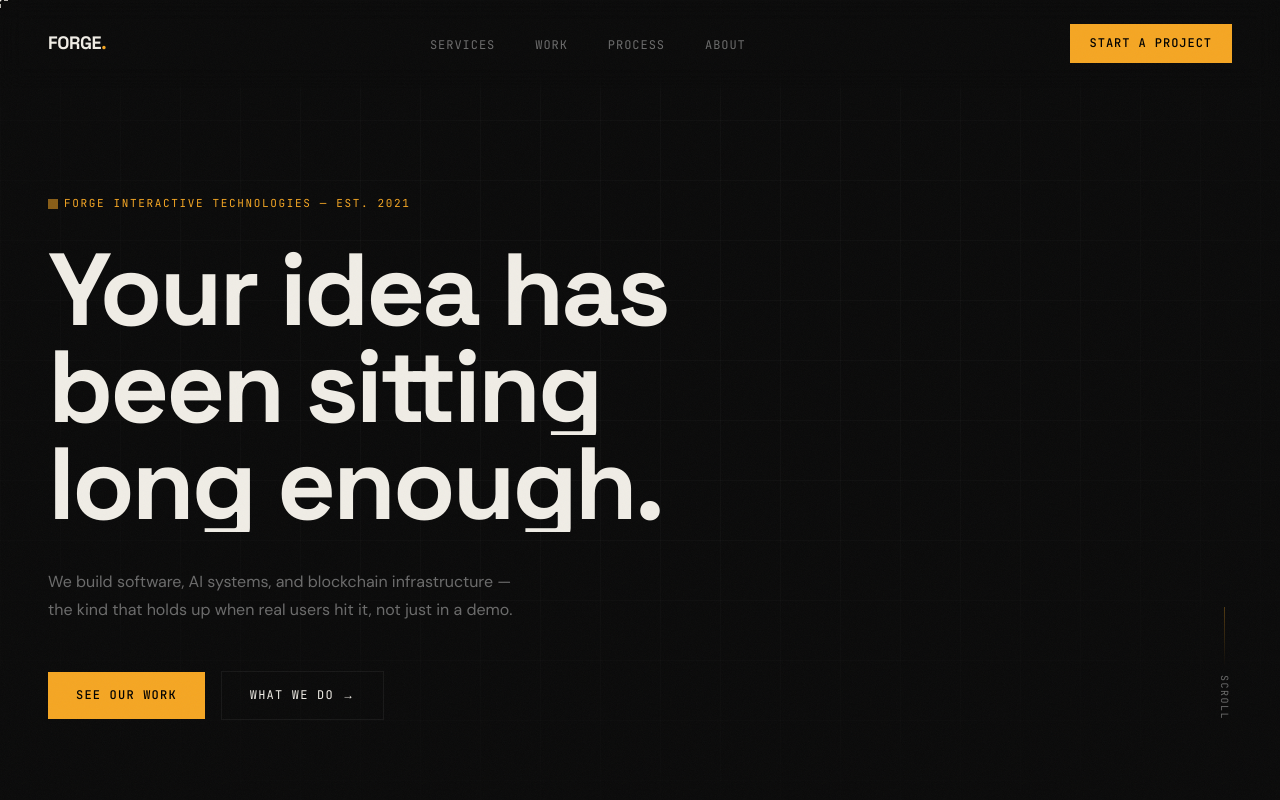
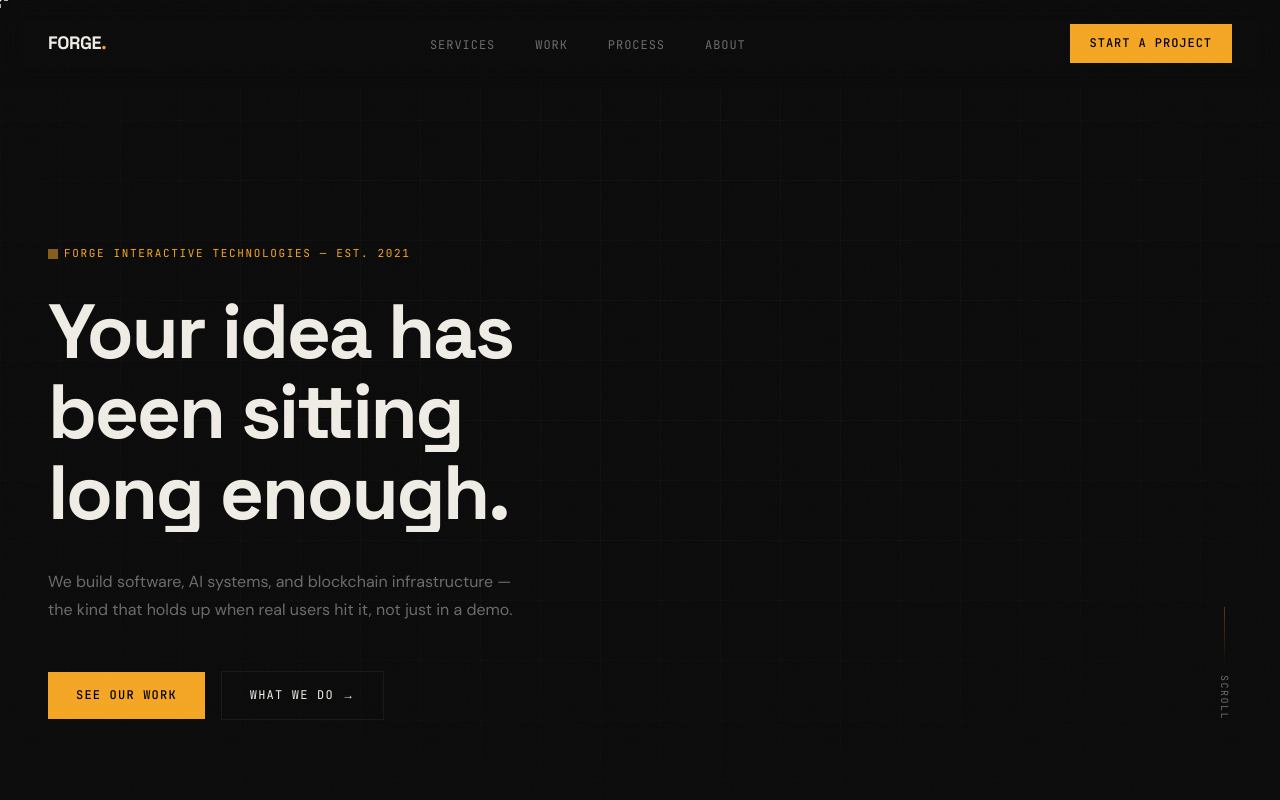
Before and after one commit to navyansh007/forge-interactive-technologies, a Next.js app: page / in a window 1280 px wide. Shown: the top 800 px of the page. Built offline with nearby package versions, Linux system fonts and the light colour scheme.

Commit message:
Modify font size and line height of hero text

```diff
--- a/components/Hero.tsx
+++ b/components/Hero.tsx
@@ -59,9 +59,9 @@ export default function Hero() {
         <h1
           style={{
             fontFamily: "var(--font-display), sans-serif",
-            fontSize: "clamp(44px, 8vw, 120px)",
+            fontSize: "clamp(40px, 6vw, 88px)",
             fontWeight: 700,
-            lineHeight: 0.95,
+            lineHeight: 1.05,
             letterSpacing: "-0.03em",
             color: "var(--offwhite)",
             maxWidth: 900,
```
